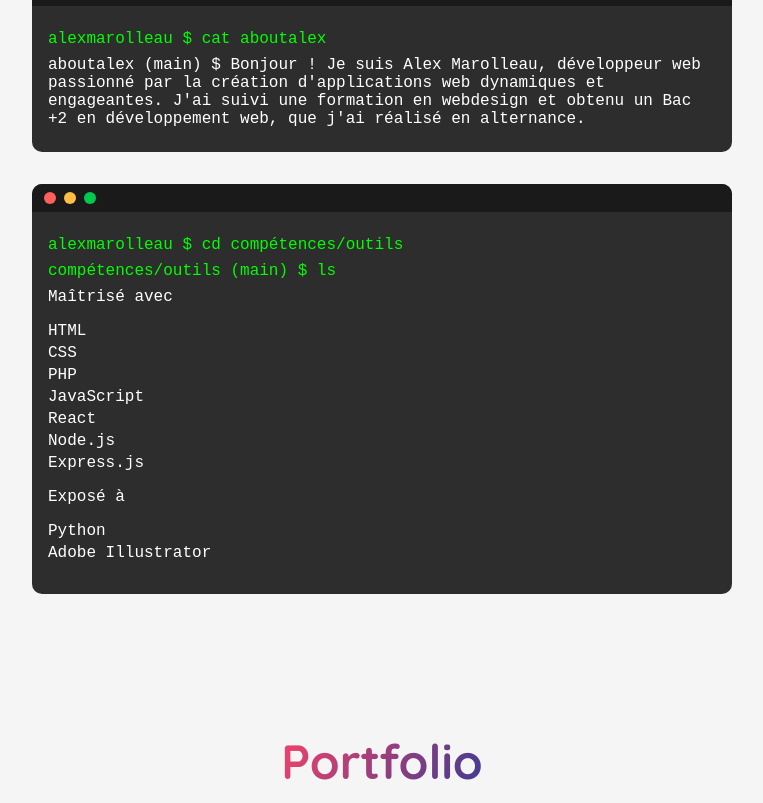
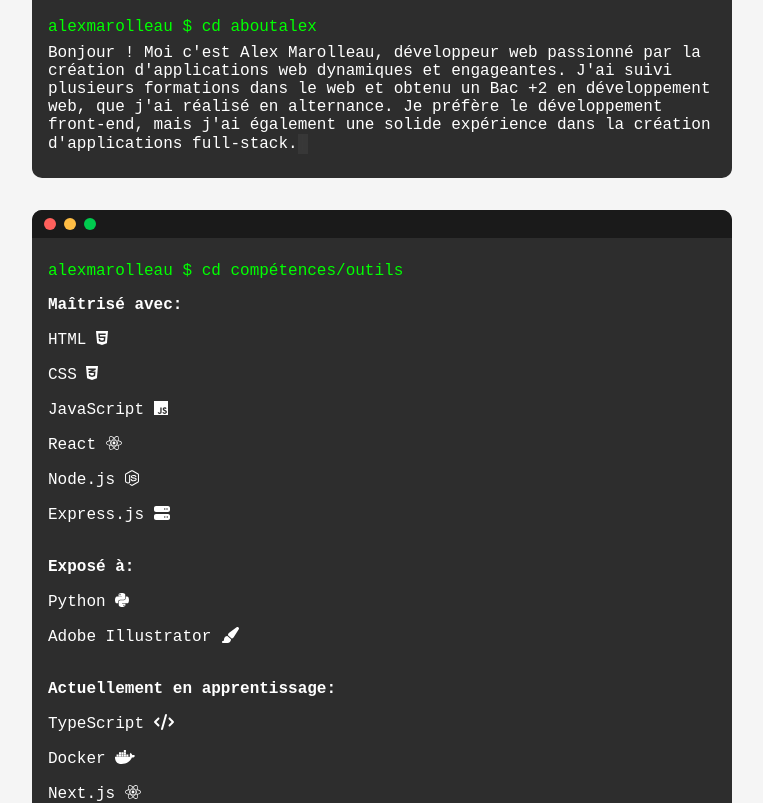
Before and after one commit to Alexkg79/portfolio_alexM, a React (Create React App) app: page / in a window 1280 px wide. Shown: the part 1100-1903 px from the top of the page, without its empty margins (258-1021 px from the left). Built offline with nearby package versions, Linux system fonts and the light colour scheme.

Commit message:
About OK

```diff
--- a/src/components/About.js
+++ b/src/components/About.js
@@ -1,21 +1,108 @@
-import React from 'react';
+import React, { useState, useEffect, useRef, useCallback, useMemo } from 'react';
 import '../styles/About.scss';
+import { FontAwesomeIcon } from '@fortawesome/react-fontawesome';
+import { faHtml5, faCss3Alt, faJs, faReact, faNodeJs, faPython, faDocker } from '@fortawesome/free-brands-svg-icons';
+import { faPaintBrush, faServer, faCode } from '@fortawesome/free-solid-svg-icons';
 
 const About = () => {
+  const [text1, setText1] = useState('');
+  const [text2, setText2] = useState([]);
+  const [isVisible1, setIsVisible1] = useState(false);
+  const [isVisible2, setIsVisible2] = useState(false);
+  const terminal1Ref = useRef(null);
+  const terminal2Ref = useRef(null);
+
+  const fullText1 = "Bonjour ! Moi c'est Alex Marolleau, développeur web passionné par la création d'applications web dynamiques et engageantes. J'ai suivi plusieurs formations dans le web et obtenu un Bac +2 en développement web, que j'ai réalisé en alternance. Je préfère le développement front-end, mais j'ai également une solide expérience dans la création d'applications full-stack.";
+
+  // Utilisation de useMemo pour mémoriser le tableau
+  const fullText2 = useMemo(() => [
+    { text: <strong>Maîtrisé avec:</strong>, icon: null },
+    { text: 'HTML', icon: faHtml5 },
+    { text: 'CSS', icon: faCss3Alt },
+    { text: 'JavaScript', icon: faJs },
+    { text: 'React', icon: faReact },
+    { text: 'Node.js', icon: faNodeJs },
+    { text: 'Express.js', icon: faServer },
+    { text: <><br /><strong>Exposé à:</strong></>, icon: null },
+    { text: 'Python', icon: faPython },
+    { text: 'Adobe Illustrator', icon: faPaintBrush },
+    { text: <><br /><strong>Actuellement en apprentissage:</strong></>, icon: null },
+    { text: 'TypeScript', icon: faCode },
+    { text: 'Docker', icon: faDocker },
+    { text: 'Next.js', icon: faReact },
+  ], []);
+
+  const createObserver = useCallback((setIsVisible) => {
+    return new IntersectionObserver(
+      ([entry]) => {
+        if (entry.isIntersecting) {
+          setIsVisible(true);
+        }
+      },
+      { threshold: 0.65 }
+    );
+  }, []);
+
+  useEffect(() => {
+    const observer1 = createObserver(setIsVisible1);
+    const observer2 = createObserver(setIsVisible2);
+    const current1 = terminal1Ref.current;
+    const current2 = terminal2Ref.current;
+
+    if (current1) observer1.observe(current1);
+    if (current2) observer2.observe(current2);
+
+    return () => {
+      if (current1) observer1.unobserve(current1);
+      if (current2) observer2.unobserve(current2);
+    };
+  }, [createObserver]);
+
+  const animateText = useCallback((fullText, setText, isArray = false) => {
+    let index = 0;
+    const typingSpeed = 10;
+
+    const timer = setInterval(() => {
+      if (isArray) {
+        setText(fullText.slice(0, index + 1));
+      } else {
+        setText(fullText.slice(0, index));
+      }
+      index++;
+      if (index > fullText.length) clearInterval(timer);
+    }, typingSpeed);
+
+    return timer;
+  }, []);
+
+  useEffect(() => {
+    if (isVisible1) {
+      const timer1 = animateText(fullText1, setText1);
+      return () => clearInterval(timer1);
+    }
+  }, [isVisible1, fullText1, animateText]);
+
+  useEffect(() => {
+    if (isVisible2) {
+      const timer2 = animateText(fullText2, setText2, true);
+      return () => clearInterval(timer2);
+    }
+  }, [isVisible2, fullText2, animateText]);
+
   return (
     <section id="about">
-      <div className="terminal">
+      <div className="terminal" ref={terminal1Ref}>
         <div className="terminal-header">
           <div className="button red"></div>
           <div className="button yellow"></div>
           <div className="button green"></div>
         </div>
         <div className="terminal-body">
-          <p className="command">alexmarolleau $ cat aboutalex</p>
-          <p className="response">aboutalex (main) $ Bonjour ! Je suis Alex Marolleau, développeur web passionné par la création d'applications web dynamiques et engageantes. J'ai suivi une formation en webdesign et obtenu un Bac +2 en développement web, que j'ai réalisé en alternance.</p>
+          <p className="command">alexmarolleau $ cd aboutalex</p>
+          <p className="response"><span className="typing-text">{text1}</span><span className="cursor">|</span></p>
         </div>
       </div>
-      <div className="terminal">
+      <div className="terminal" ref={terminal2Ref}>
         <div className="terminal-header">
           <div className="button red"></div>
           <div className="button yellow"></div>
@@ -23,22 +110,14 @@
         </div>
         <div className="terminal-body">
           <p className="command">alexmarolleau $ cd compétences/outils</p>
-          <p className="command">compétences/outils (main) $ ls</p>
-          <p className="response">Maîtrisé avec</p>
-          <ul>
-            <li>HTML</li>
-            <li>CSS</li>
-            <li>PHP</li>
-            <li>JavaScript</li>
-            <li>React</li>
-            <li>Node.js</li>
-            <li>Express.js</li>
-          </ul>
-          <p className="response">Exposé à</p>
-          <ul>
-            <li>Python</li>
-            <li>Adobe Illustrator</li>
-          </ul>
+          <div className="typing-text">
+            {text2.map((item, index) => (
+              <p key={index}>
+                {item.text} {item.icon && <FontAwesomeIcon icon={item.icon} />}
+              </p>
+            ))}
+            <span className="cursor">|</span>
+          </div>
         </div>
       </div>
     </section>
--- a/src/styles/About.scss
+++ b/src/styles/About.scss
@@ -2,8 +2,6 @@
   display: flex;
   flex-direction: column;
   align-items: center;
-  padding: 2rem;
-
   .terminal {
     background: #2d2d2d;
     border-radius: 10px;
@@ -12,7 +10,6 @@
     max-width: 700px;
     color: #fff;
     font-family: 'Courier New', Courier, monospace;
-
     .terminal-header {
       display: flex;
       justify-content: flex-start;
@@ -20,49 +17,77 @@
       background: #1a1a1a;
       border-top-left-radius: 10px;
       border-top-right-radius: 10px;
-
       .button {
         height: 12px;
         width: 12px;
         border-radius: 50%;
         margin: 0 0.25rem;
-
         &.red {
           background: #ff605c;
         }
-
         &.yellow {
           background: #ffbd44;
         }
-
         &.green {
           background: #00ca4e;
         }
       }
     }
-
     .terminal-body {
       padding: 1rem;
-
+      .response {
+    p {
+      margin: 0;
+      line-height: 1.1;
+      padding: 2px 0;
+    }
+    .skill-item {
+      display: inline-flex;
+      align-items: center;
+      svg {
+        margin-left: 10px;
+      }
+    }
+  }
       .command {
         color: #00ff00;
         margin: 0.5rem 0;
       }
-
       .response {
         color: #ffffff;
         margin: 0.5rem 0;
       }
-
       ul {
         list-style: none;
         padding: 0;
-
         li {
           color: #ffffff;
           margin: 0.25rem 0;
         }
       }
+      .typing-text {
+        white-space: pre-wrap;
+        word-break: break-word;
+      }
+      .cursor {
+        display: inline-block;
+        width: 10px;
+        height: 20px;
+        background-color: #ffffffde;
+        animation: blink 0.7s infinite;
+        vertical-align: middle;
+      }
+      @keyframes blink {
+        0% {
+          opacity: 0;
+        }
+        50% {
+          opacity: 1;
+        }
+        100% {
+          opacity: 0;
+        }
+      }
     }
   }
 }
```
